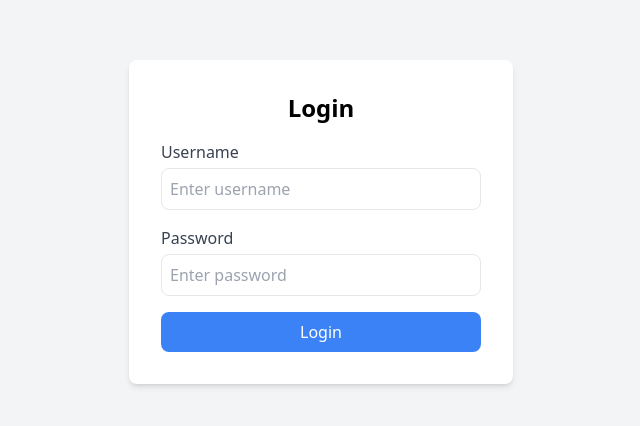
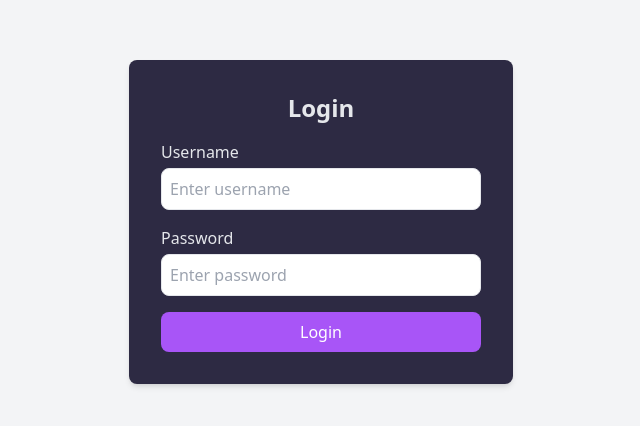
Before and after one commit to zuber144/erp, a React (Create React App) app in the folder college-erp-management-system/college_erp_frontend/college-erp/: page /role-based-login in a window 1280 px wide. Shown: the part 178-604 px from the top of the page, without its empty margins (319-959 px from the left). Built offline with nearby package versions, Linux system fonts and the light colour scheme.

Commit message:
Role Based login Done

```diff
--- a/college-erp-management-system/college_erp_frontend/college-erp/src/App.js
+++ b/college-erp-management-system/college_erp_frontend/college-erp/src/App.js
@@ -5,6 +5,9 @@ import DashBoard from "./components/dashboard/DashBoard";
 import Home from "./components/Home";
 import "./App.css";
 import RoleBasedLogin from "./components/faculty/RoleBasedLogin";
+import HodDashboard from "./components/dashboard/HodDashboard";
+import FacultyDashboard from "./components/dashboard/FacultyDashboard";
+
 // import Admin from "./components/Admin";
 
 const App = () => {
@@ -15,6 +18,9 @@ const App = () => {
         <Route path="/login/student" element={<Login />} />
         <Route path="/dashBoard" element={<DashBoard />} />
         <Route path="/role-based-login" element={<RoleBasedLogin />} />
+        <Route path="/hod-dashboard" element={<HodDashboard />} />
+        <Route path="/faculty-dashboard" element={<FacultyDashboard />} />
+
         {/* <Route path="/admin" element={<Admin />} /> */}
         {/* Add more routes here when needed */}
       </Routes>
--- /dev/null
+++ b/college-erp-management-system/college_erp_frontend/college-erp/src/components/dashboard/FacultyDashboard.js
@@ -0,0 +1,7 @@
+import React from "react";
+
+const FacultyDashboard = () => {
+  return <div>Faculty DashBoard</div>;
+};
+
+export default FacultyDashboard;
--- /dev/null
+++ b/college-erp-management-system/college_erp_frontend/college-erp/src/components/dashboard/HodDashboard.js
@@ -0,0 +1,7 @@
+import React from "react";
+
+const HodDashboard = () => {
+  return <div>HodDashboard</div>;
+};
+
+export default HodDashboard;
--- a/college-erp-management-system/college_erp_frontend/college-erp/src/components/faculty/RoleBasedLogin.js
+++ b/college-erp-management-system/college_erp_frontend/college-erp/src/components/faculty/RoleBasedLogin.js
@@ -1,6 +1,6 @@
 import { useState } from "react";
 import { useNavigate } from "react-router-dom";
-import axios from "axios";
+// import axios from "axios";
 
 export default function RoleBasedLogin() {
   const [username, setUsername] = useState("");
@@ -8,17 +8,25 @@ export default function RoleBasedLogin() {
   const [error, setError] = useState(null);
   const navigate = useNavigate();
 
+  const data = {
+    sgpcshod: "HOD",
+    sgpcsfaculty: "FACULTY",
+    sgpcsp: "PRINCIPAL",
+  };
+
   const handleLogin = async (e) => {
     e.preventDefault();
     try {
-      const response = await axios.post("http://localhost:8080/auth/login", {
-        username,
-        password,
-      });
+      // const response = await axios.post("http://localhost:8080/auth/login", {
+      //   username,
+      //   password,
+      // });
 
-      const { role } = response.data;
+      // const { role } = response.data;
+      const role = data[username];
+      console.log("Role:", role);
       if (role === "HOD") navigate("/hod-dashboard");
-      else if (role === "TEACHER") navigate("/teacher-dashboard");
+      else if (role === "FACULTY") navigate("/faculty-dashboard");
       else if (role === "PRINCIPAL") navigate("/principal-dashboard");
       else navigate("/");
     } catch (err) {
@@ -28,12 +36,12 @@ export default function RoleBasedLogin() {
 
   return (
     <div className="flex items-center justify-center min-h-screen bg-gray-100">
-      <div className="bg-white p-8 rounded-lg shadow-md w-96">
-        <h2 className="text-2xl font-bold text-center mb-4">Login</h2>
+      <div className="bg-[#2D2A43] p-8 rounded-lg shadow-md w-96">
+        <h2 className="text-2xl font-bold text-gray-200 text-center mb-4">Login</h2>
         {error && <p className="text-red-500 text-center">{error}</p>}
         <form onSubmit={handleLogin}>
           <div className="mb-4">
-            <label className="block text-gray-700">Username</label>
+            <label className="block text-gray-200">Username</label>
             <input
               type="text"
               value={username}
@@ -44,7 +52,7 @@ export default function RoleBasedLogin() {
             />
           </div>
           <div className="mb-4">
-            <label className="block text-gray-700">Password</label>
+            <label className="block text-gray-200">Password</label>
             <input
               type="password"
               value={password}
@@ -56,7 +64,7 @@ export default function RoleBasedLogin() {
           </div>
           <button
             type="submit"
-            className="w-full bg-blue-500 text-white p-2 rounded-lg hover:bg-blue-600"
+            className="w-full bg-purple-500 text-white p-2 rounded-lg hover:bg-purple-600"
           >
             Login
           </button>
```
